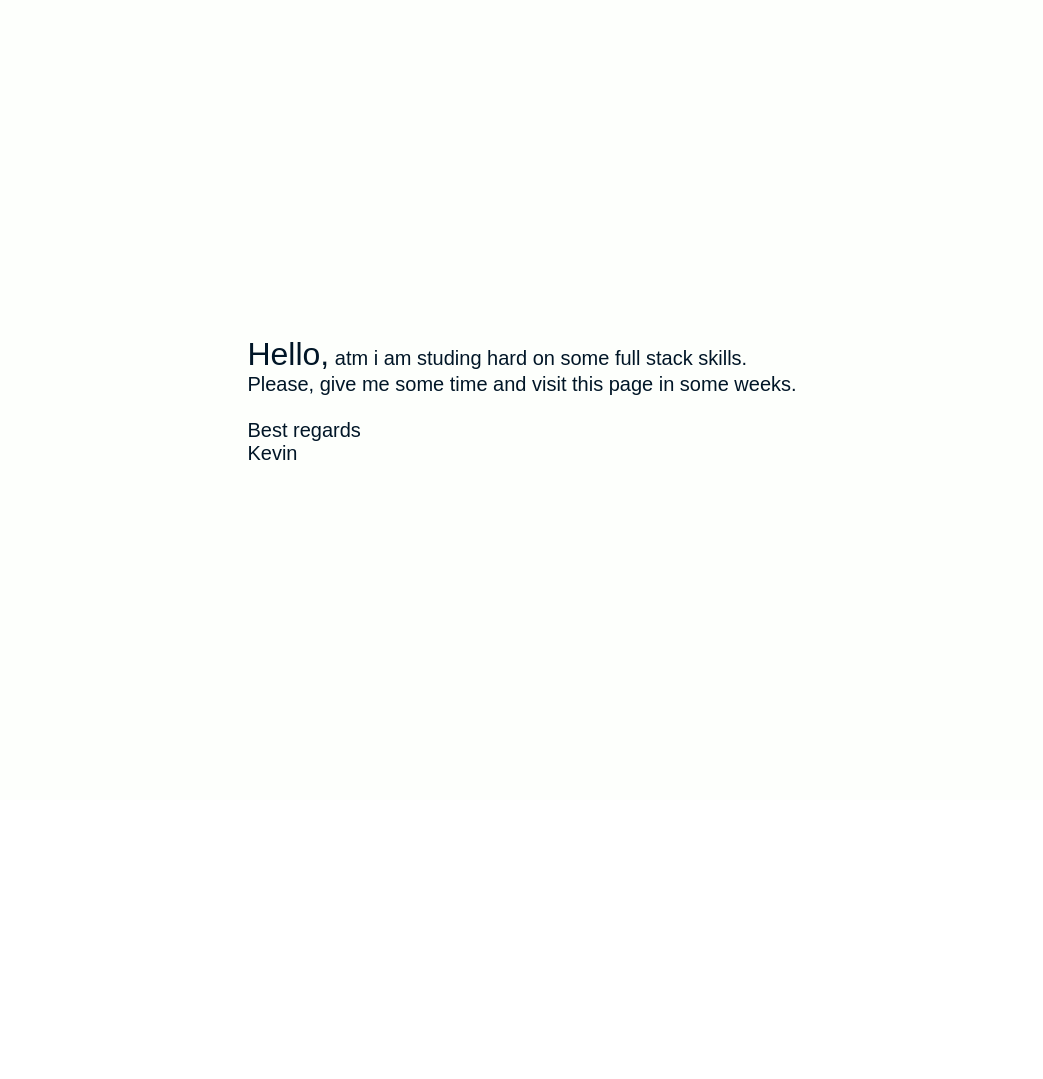
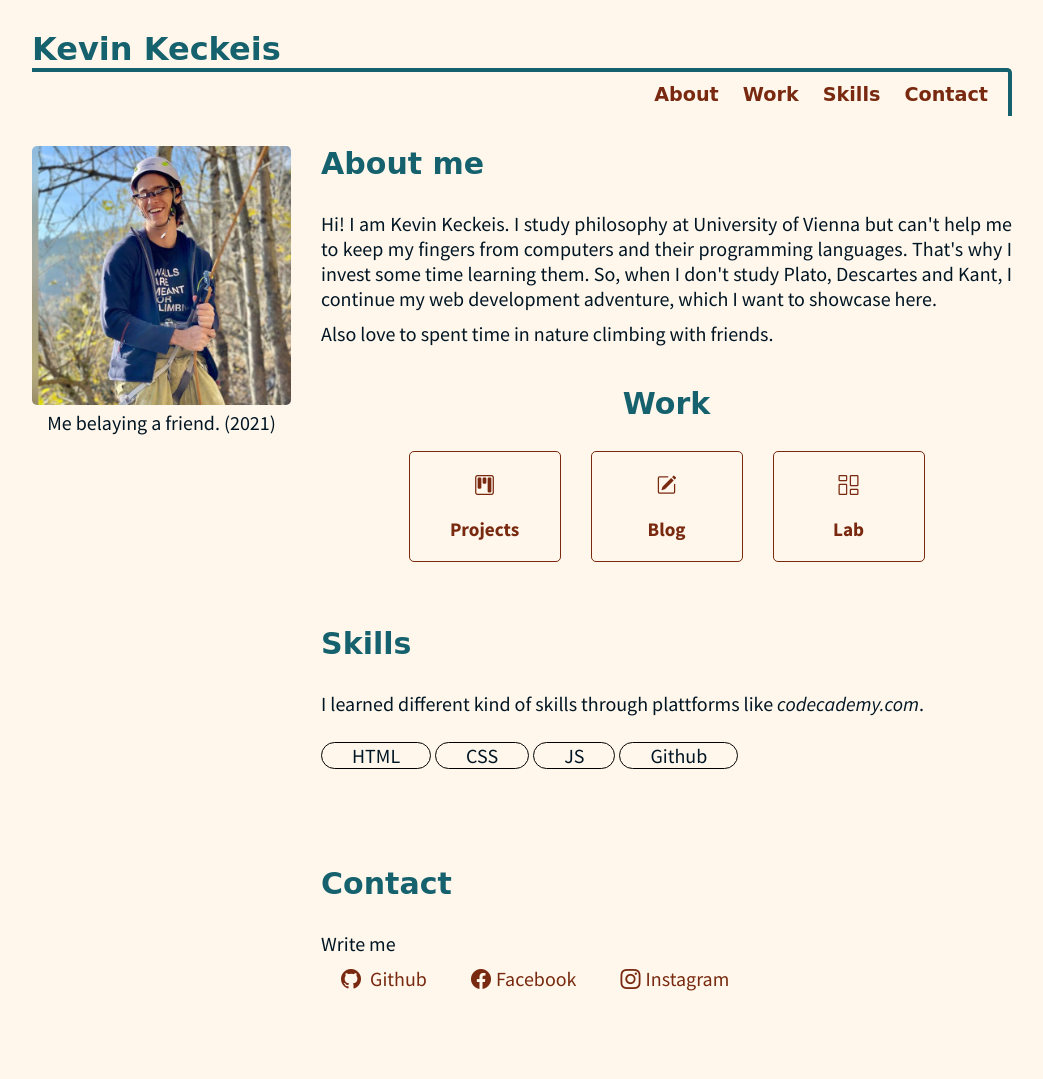
Before and after one commit to kevinkeckeis/kevinkeckeis.github.io, a plain HTML site: page index.html in a window 1280 px wide. Shown: the top 1079 px of the page, without its empty margins (118-1161 px from the left). Before the commit the page ends 800 px from the top, so only its background shows below. Drawn offline with nearby package versions, Linux system fonts and the light colour scheme; a web font is replaced by a local one.

Commit message:
update to grid and color scheme

```diff
--- /dev/null
+++ b/css/style.css
@@ -0,0 +1,233 @@
+@import url('https://fonts.googleapis.com/css2?family=Source+Sans+Pro:ital,wght@0,400;0,700;1,400&family=Yomogi&display=swap');
+@import url('https://cdn.jsdelivr.net/npm/bootstrap-icons@1.7.2/font/bootstrap-icons.css');
+
+* {
+  margin: 0px;
+  padding: 0px;
+}
+
+body {
+  background-color: #fff7eb;
+  color: #001524;
+  font-family: 'Source Sans Pro', sans-serif;
+
+  padding: 20px;
+  font-size: 14px;
+}
+
+figure {
+  text-align: center;
+  padding: 30px 0px;
+}
+
+nav ul {
+  text-align: end;
+  border-top: 4px solid #15616d;
+  border-right: 4px solid #15616d;
+  border-top-right-radius: 5px;
+  padding: 0px 10px;
+}
+
+nav li {
+  display: inline-block;
+  padding: 10px;
+  font-weight: 800;
+}
+
+nav a {
+  text-decoration: none;
+  color: #78290f;
+  font-size: 1.2rem;
+}
+
+nav a:hover,
+nav a:focus {
+  color: #ff7d00;
+}
+
+p {
+  text-align: justify;
+  margin-bottom: 10px;
+}
+
+h1 {
+  padding-top: 10px;
+  font-size: 2rem;
+}
+
+h1,
+h2,
+nav li {
+  font-family: 'Yomogi', cursive;
+}
+
+h2 {
+  padding: 30px 0px;
+}
+
+h1,
+h2 {
+  color: #15616d;
+}
+
+img {
+  width: 100%;
+  height: auto;
+  margin: 0 auto;
+  border-radius: 5px;
+}
+
+footer {
+  text-align: center;
+  margin-top: 30px;
+}
+
+.itemList {
+  display: flex;
+  flex-wrap: nowrap;
+  justify-content: center;
+  gap: 30px;
+}
+
+.itemList li {
+  display: block;
+  width: 100%;
+  padding: 20px 10px;
+}
+
+.itemList a {
+  width: 100%;
+  display: flex;
+  text-align: center;
+  color: #78290f;
+  font-weight: 900;
+  flex: 0 1 150px;
+  border: 1px solid #78290f;
+  border-radius: 5px;
+  text-decoration: none;
+}
+
+.bi::before {
+  color: #78290f;
+}
+
+.itemList a:hover,
+.itemList a:focus {
+  border: 1px solid #ff7d00;
+}
+
+.itemList a:hover,
+.itemList a:focus,
+.itemList a:hover .bi::before,
+.itemList a:focus .bi::before {
+  transition: ease 0.5s;
+  color: #ff7d00;
+}
+
+.itemList .itemTitle {
+  text-align: center;
+  font-size: 1.2rem;
+  margin-top: 20px;
+}
+.center {
+  text-align: center;
+}
+
+.right {
+  text-align: right;
+}
+
+.skillsBox {
+  padding: 10px 0px;
+}
+
+.skillsBox li {
+  display: inline;
+  border: 1px solid black;
+  padding: 0px 30px;
+  border-radius: 15px;
+  line-height: 2em;
+}
+
+#contact li {
+  display: inline-block;
+  padding: 0px 20px;
+}
+
+#contact a {
+  text-decoration: none;
+}
+
+#contact i {
+  padding-right: 5px;
+}
+
+#contact a {
+  color: #78290f;
+}
+
+#contact a:hover,
+#contact a:hover .bi::before {
+  color: #ff7d00;
+}
+
+.opacityLow {
+  transition: cubic-bezier(0.075, 0.82, 0.165, 1) 1s;
+  opacity: 0.3;
+}
+
+.opacityFull {
+  transition: cubic-bezier(0.075, 0.82, 0.165, 1) 1s;
+  opacity: 1;
+}
+
+@media only screen and (max-width: 599px) {
+}
+
+@media only screen and (min-width: 600px) {
+  body {
+    font-size: 16px;
+  }
+  img {
+    width: 60%;
+  }
+}
+
+@media only screen and (min-width: 980px) {
+  body {
+    font-size: 20px;
+  }
+
+  article {
+    width: 980px;
+    margin: 0 auto;
+
+    display: grid;
+    grid-template-columns: 1.5fr 30px 4fr;
+    grid-template-rows: auto auto 1fr 1fr 1fr 1fr auto;
+  }
+
+  img {
+    width: 100%;
+    height: auto;
+  }
+
+  h1 {
+    grid-area: 1 / 1 / 2 / 4;
+  }
+
+  nav {
+    grid-area: 2 / 1 / 3 / 4;
+  }
+
+  section {
+    grid-column: 3 / span 1;
+  }
+
+  figure {
+    grid-area: 3 / 1 / 7 / 2;
+  }
+}
+
+@media only screen and (min-width: 1260px) {
+}
--- a/index.html
+++ b/index.html
@@ -4,22 +4,95 @@
     <meta charset="UTF-8" />
     <meta http-equiv="X-UA-Compatible" content="IE=edge" />
     <meta name="viewport" content="width=device-width, initial-scale=1.0" />
-    <title>Kevin Keckeis</title>
+    <title>Home</title>
 
-    <link rel="stylesheet" href="style.css" />
+    <link rel="stylesheet" href="css/style.css" />
+    <script src="js/script.js" defer></script>
   </head>
   <body>
-    <div class="container">
-      <header>
-        <span class="firstWord">Hello,</span> atm i am studing hard on some full stack skills.
-        <span class="newLine-medium"></span>Please, give me some time and visit this page in some
-        weeks.
-        <br />
-        <br />
-        Best regards
-        <br />
-        Kevin
-      </header>
-    </div>
+    <main>
+      <article>
+        <h1>Kevin Keckeis</h1>
+        <nav>
+          <ul>
+            <li><a href="#about">About</a></li>
+            <li><a href="#work">Work</a></li>
+            <li><a href="#skills">Skills</a></li>
+            <li><a href="#contact">Contact</a></li>
+          </ul>
+        </nav>
+
+        <section id="about">
+          <h2>About me</h2>
+          <p>
+            Hi! I am Kevin Keckeis. I study philosophy at University of Vienna but can't help me to
+            keep my fingers from computers and their programming languages. That's why I invest some
+            time learning them. So, when I don't study Plato, Descartes and Kant, I continue my web
+            development adventure, which I want to showcase here.
+          </p>
+          <p>Also love to spent time in nature climbing with friends.</p>
+        </section>
+        <figure>
+          <img src="images/me.jpg" alt="Kevin" />
+          <figcaption>Me belaying a friend. (2021)</figcaption>
+        </figure>
+
+        <section id="work">
+          <h2 class="center">Work</h2>
+          <ul class="itemList">
+            <a class="item" href="#">
+              <li>
+                <i class="bi bi-kanban"></i>
+                <div class="itemTitle">Projects</div>
+              </li>
+            </a>
+            <a class="item" href="#">
+              <li>
+                <i class="bi bi-pencil-square"></i>
+                <div class="itemTitle">Blog</div>
+              </li>
+            </a>
+            <a class="item" href="https://labs.kevinkeckeis.at">
+              <li>
+                <i class="bi bi-columns-gap"></i>
+                <div class="itemTitle">Lab</div>
+              </li>
+            </a>
+          </ul>
+        </section>
+        <section id="skills">
+          <h2>Skills</h2>
+          <p>I learned different kind of skills through plattforms like <em>codecademy.com</em>.</p>
+          <div class="skillsBox">
+            <ul>
+              <li>HTML</li>
+              <li>CSS</li>
+              <li>JS</li>
+              <li>Github</li>
+            </ul>
+          </div>
+        </section>
+        <section id="contact">
+          <h2>Contact</h2>
+          <p>Write me</p>
+          <ul>
+            <li>
+              <a href="https://github.com/kevinkeckeis"><i class="bi bi-github"></i> Github</a>
+            </li>
+            <li>
+              <a href="https://www.facebook.com/kevinkeckeis"
+                ><i class="bi bi-facebook"></i>Facebook</a
+              >
+            </li>
+            <li>
+              <a href="https://www.instagram.com/kevinkeckeis"
+                ><i class="bi bi-instagram"></i>Instagram</a
+              >
+            </li>
+          </ul>
+        </section>
+      </article>
+    </main>
+    <footer>Made with ♥</footer>
   </body>
 </html>
--- /dev/null
+++ b/js/script.js
@@ -0,0 +1,31 @@
+let items = document.querySelectorAll('.item');
+
+let opacityLowOn = function (e) {
+  items.forEach((x) => {
+    if (e.srcElement !== x) {
+      x.classList.add('opacityLow');
+      x.classList.remove('opacityFull');
+    } else {
+      x.classList.add('opacityFull');
+      x.classList.remove('opacityLow');
+    }
+  });
+};
+
+let opacityLowOff = function (e) {
+  items.forEach((x) => {
+    if (e.srcElement !== x) {
+      x.classList.add('opacityFull');
+      x.classList.remove('opacityLow');
+    } else {
+      x.classList.add('opacityFull');
+    }
+  });
+};
+
+items.forEach((item) => {
+  item.addEventListener('mouseenter', opacityLowOn);
+  item.addEventListener('mouseleave', opacityLowOff);
+  item.addEventListener('focus', opacityLowOn);
+  item.addEventListener('blur', opacityLowOff);
+});
--- a/style.css
+++ /dev/null
@@ -1,48 +0,0 @@
-html {
-  font-family: Arial, Helvetica, sans-serif;
-}
-
-body {
-  margin: 0px;
-  padding: 0px;
-  font-size: 20px;
-}
-
-.container {
-  width: 100vw;
-  height: 100vh;
-  background-color: #fdfffc;
-  color: #011627;
-  display: flex;
-  justify-content: center;
-  align-items: center;
-}
-
-header {
-  max-width: 600px;
-  max-height: 200px;
-  padding: 20px;
-}
-
-.firstWord {
-  font-size: 2rem;
-}
-
-p {
-  /* display: inline; */
-}
-
-@media only screen and (max-width: 599px) {
-}
-
-@media only screen and (min-width: 600px) {
-  .newLine-medium {
-    display: block;
-  }
-}
-
-@media only screen and (min-width: 980px) {
-}
-
-@media only screen and (min-width: 1260px) {
-}
```
Also changed, not shown: images/me.jpg (added).
